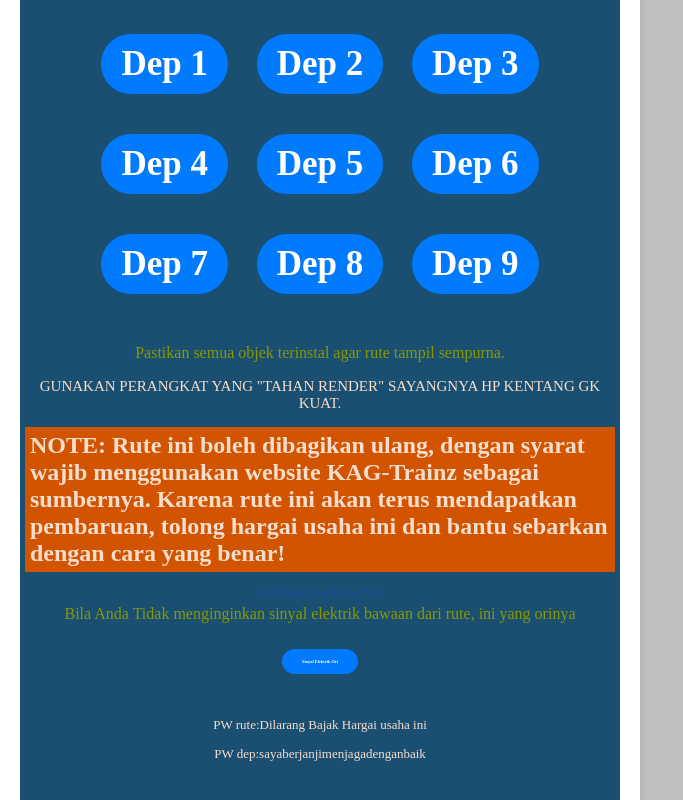
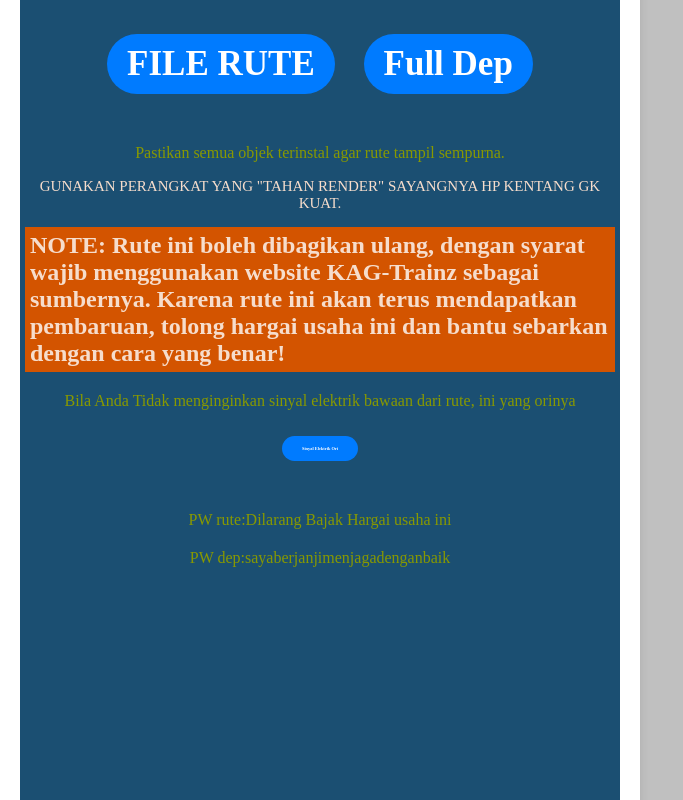
Before and after one commit to KAMIL-123456/KAG-Trainz, a plain HTML site: page index.html in a window 1280 px wide. Shown: the part 11000-11800 px from the top of the page, without its empty margins (0-683 px from the left). Drawn offline with Linux system fonts and the light colour scheme.

Commit message:
index.html
MOHON MAAF ATAS UPDATE SEBELUMNYA SEKARANG SAYA BERUBAH PIKIRAN DAN SUPAYA KALIAN GK NYESEL NIH LINK DEP RUTE RELASI PADALARANG PURWOKERTO JADI 2 LINK UNTUK MENDOWNLOAD ,TERIMAKASIH.

```diff
--- a/index.html
+++ b/index.html
@@ -113,15 +113,8 @@ gk ada animasi lainnya kecuali(palang pjl), mabok di st bandung,
 cek sendiri, </p>
       <p style="text-align:center; font-size:12px;">BAGI YANG MAU SILAHKAN</p>
         <p style="text-align:center; font-size:35px;margin-bottom: 20px;">
-      <a class="button" href="https://sfl.gl/TWfjNte">Dep 1</a>
-      <a class="button" href="https://sfl.gl/7oKzj">Dep 2</a>
-      <a class="button" href="https://sfl.gl/GrQI">Dep 3</a>
-      <a class="button" href="https://sfl.gl/J8KTRHdo">Dep 4</a>
-      <a class="button" href="https://sfl.gl/kt21NejJ">Dep 5</a>
-      <a class="button" href="https://sfl.gl/krZyArN">Dep 6</a>
-      <a class="button" href="https://sfl.gl/hMht4qJh">Dep 7</a>
-      <a class="button" href="https://sfl.gl/xrWPHs">Dep 8</a>
-      <a class="button" href="https://sfl.gl/eacJJ">Dep 9</a>
+      <a class="button" href="https://sub4unlock.co/gCqzqYT">FILE RUTE</a>
+      <a class="button" href="https://sfl.gl/ilIc8dUo">Full Dep</a>
     <p class="note">Pastikan semua objek terinstal agar rute tampil sempurna.</p>
     <p style="text-align:center; font-size:15px;">GUNAKAN PERANGKAT YANG "TAHAN RENDER" SAYANGNYA HP KENTANG GK KUAT.</p>
     <table width=100% height=10% border=0 cellpadding=5 cellspacing=0>
@@ -131,13 +124,10 @@ Rute ini boleh dibagikan ulang, dengan syarat wajib menggunakan website KAG-Trai
 Karena rute ini akan terus mendapatkan pembaruan, tolong hargai usaha ini dan bantu sebarkan dengan cara yang benar!
 </b>
     </tr></table></p>
-    <p style="text-align:center; margin-bottom: -16px;">
-    <a href="https://sfl.gl/poNx9" target="_blank" style="text-decoration: none; color:#1A4F9A;">####download rute####</a>
-
     <p class="note">Bila Anda Tidak menginginkan sinyal elektrik bawaan dari rute, ini yang orinya</p> <p style="text-align:center; font-size:4.4px;margin-bottom: 10px;">
     <a class="button" href="https://drive.google.com/drive/folders/1VLLYOFs6Pz7RKUclzFxwrsbIqFsmsRsY">Sinyal Elektrik Ori</a>
-    <p style="text-align:center; ">PW rute:Dilarang Bajak Hargai usaha ini</p>
-    <p style="text-align:center; ">PW dep:sayaberjanjimenjagadenganbaik</p>
+    <p class="note" ">PW rute:Dilarang Bajak Hargai usaha ini</p>
+    <p class="note" ">PW dep:sayaberjanjimenjagadenganbaik</p>
     <p style="text-align:center; font-size:20px;margin-bottom: 300px;">
 
     <hr>
```
